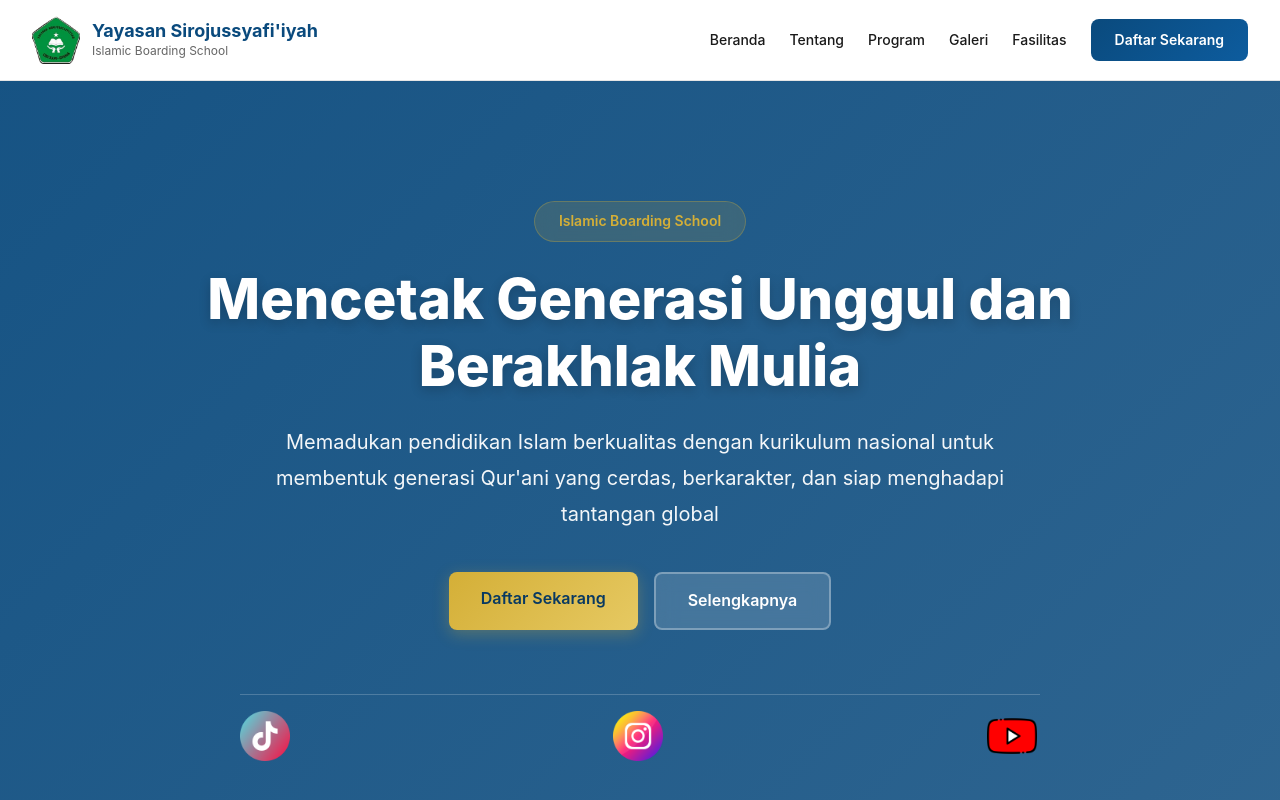
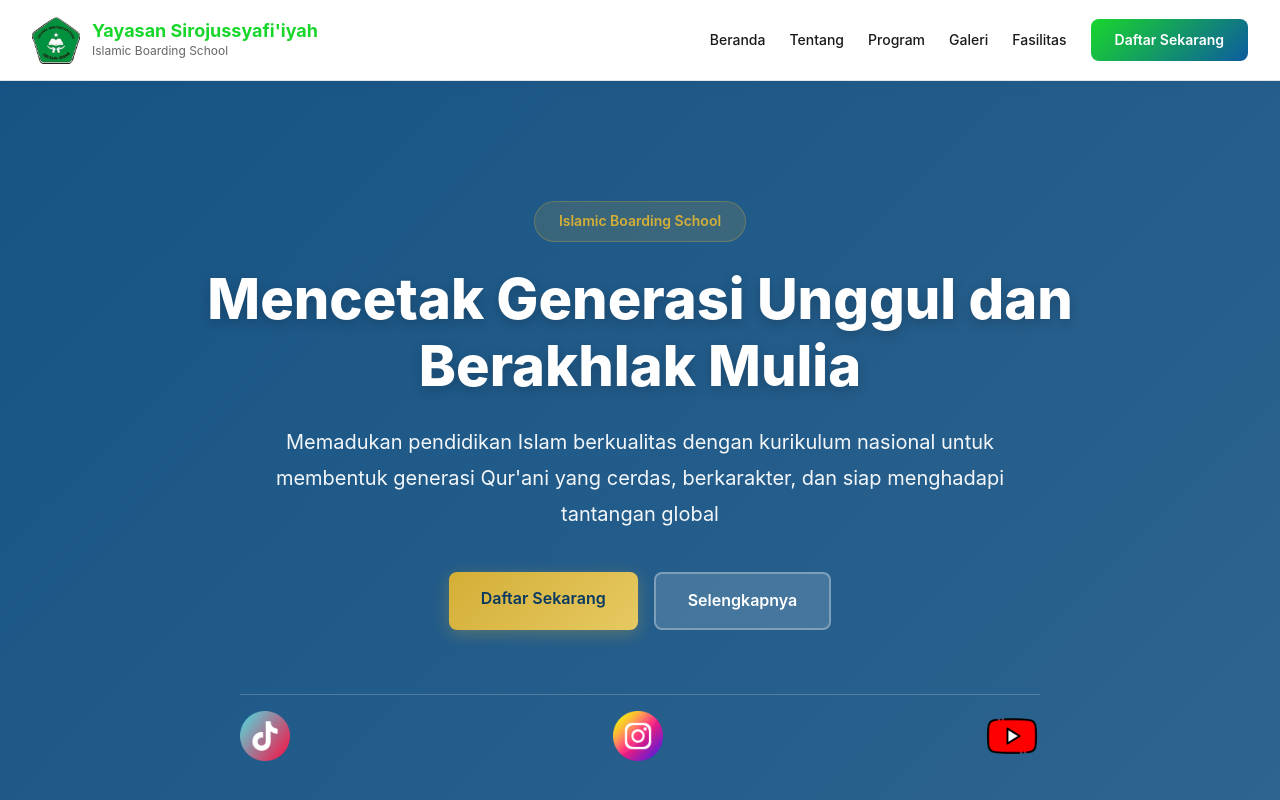
Before and after one commit to asepsopian10/sirojussyafiiyah, a plain HTML site: page website/index.html in a window 1280 px wide. Shown: the top 800 px of the page. Drawn offline with Linux system fonts and the light colour scheme.

Commit message:
ganti color primary

```diff
--- a/website/styles.css
+++ b/website/styles.css
@@ -7,7 +7,7 @@
 
 :root {
     /* Colors */
-    --primary: #0A4A7D;
+    --primary: #19d62c;
     --primary-dark: #083961;
     --primary-light: #0D5C9E;
     --accent: #D4AF37;
```
